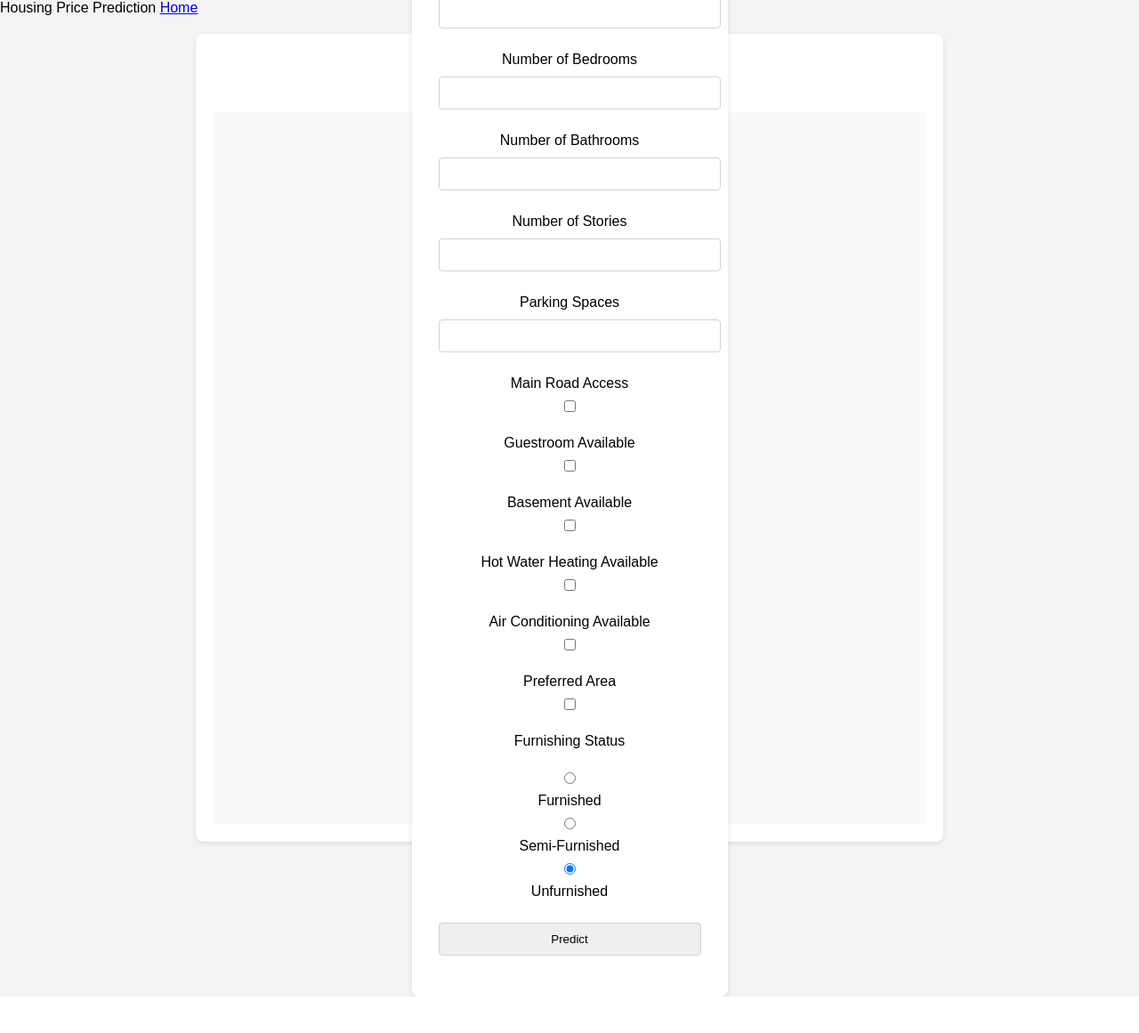
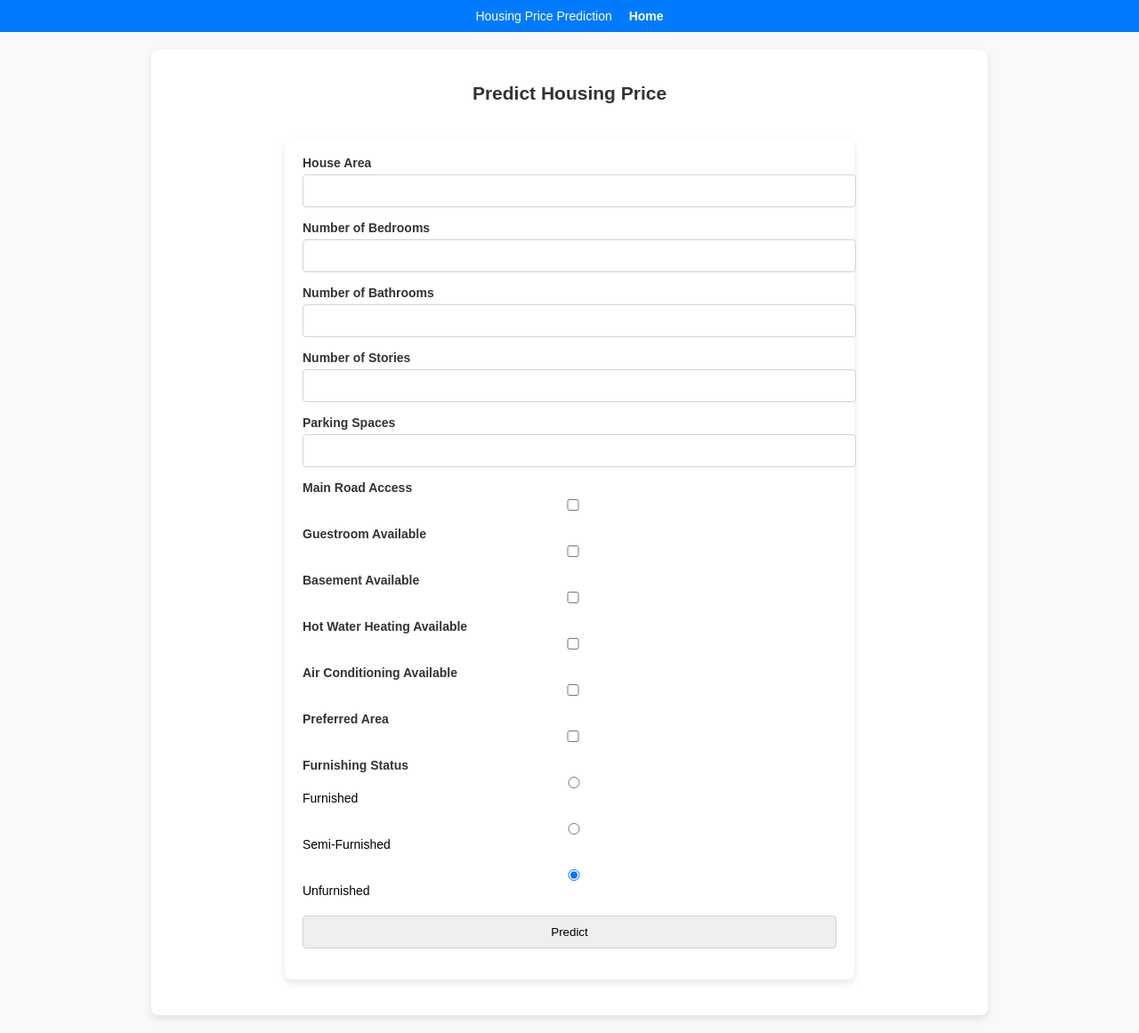
Before and after one commit to spicyneutrino/Housing-Prediction, a Flask app: page / in a window 1280 px wide. Shown: the whole page at 89% size. Before the commit the page ends 1120 px from the top, so only its background shows below. Run offline with Flask 3, Linux system fonts and the light colour scheme; parts of the project's set-up code (start-up, migrations or seed data) failed here and were passed over.

Commit message:
Modify to Add CSS

```diff
--- a/app/static/css/styles.css
+++ b/app/static/css/styles.css
@@ -1,83 +1,42 @@
-/* static/css/styles.css */
+/* Basic reset for body, margins and paddings */
 body {
     font-family: Arial, sans-serif;
-    background-color: #f4f4f4;
     margin: 0;
     padding: 0;
+    background-color: #f9f9f9;
+    font-size: 14px;
 }
 
+/* Navigation styles */
+nav {
+    background-color: #007bff;
+    color: white;
+    padding: 10px;
+    text-align: center;
+}
+
+nav a {
+    color: white;
+    text-decoration: none;
+    margin-left: 15px;
+    font-weight: bold;
+}
+
+nav a:hover {
+    text-decoration: underline;
+}
+
+/* Container for content */
 .container {
-    max-width: 800px;
+    max-width: 900px;
     margin: 20px auto;
     padding: 20px;
-    background: white;
+    background-color: white;
+    box-shadow: 0 4px 8px rgba(0, 0, 0, 0.1);
     border-radius: 8px;
-    box-shadow: 0 2px 5px rgba(0, 0, 0, 0.1);
 }
 
-h1,
-h2 {
-    text-align: center;
-    color: #333;
-}
-
-/* Center the form container */
-.form-container {
-    display: flex;
-    justify-content: center;
-    align-items: center;
-    height: 100vh; /* Full viewport height */
-    background-color: #f8f9fa; /* Optional: Light background */
-}
-
-/* Style for the form */
-form {
-    background: white;
-    padding: 20px 30px;
-    border-radius: 8px;
-    box-shadow: 0 4px 6px rgba(0, 0, 0, 0.1);
-    text-align: center; /* Center form elements inside */
-}
-
-/* Style for individual form elements */
-form input, form select, form button {
-    margin: 10px 0;
-    padding: 10px;
-    width: 100%;
-    max-width: 300px;
-    border: 1px solid #ced4da;
-    border-radius: 4px;
-}
-
-/* Button styling */
-form button {
-    background-color: #007bff;
-    color: white;
-    font-weight: bold;
-    border: none;
-    cursor: pointer;
-    transition: background-color 0.3s;
-}
-
-form button:hover {
-    background-color: #0056b3;
-}
-
-
-/* button {
-    background-color: #007bff;
-    color: white;
-    border: none;
-    padding: 10px 20px;
-    font-size: 16px;
-    border-radius: 4px;
-    cursor: pointer;
-}
-
-button:hover {
-    background-color: #0056b3;
-} */
-
+/* Flash message styling */
 .flash-message {
     padding: 10px;
     margin: 10px 0;
@@ -95,13 +54,100 @@ button:hover {
     color: #721c24;
 }
 
+/* Headings */
+h2 {
+    text-align: center;
+    color: #333;
+}
+
+/* Price container styling */
 .price-container {
     text-align: center;
     margin-top: 20px;
 }
 
 .predicted-price {
-    font-size: 45px;
+    font-size: 2rem;
     font-weight: bold;
     color: #007bff;
 }
+
+/* Form styling */
+.form-container {
+    display: flex;
+    justify-content: center;
+    align-items: center;
+    padding: 20px;
+}
+
+form {
+    width: 100%;
+    max-width: 600px;
+    background: white;
+    padding: 20px;
+    border-radius: 8px;
+    box-shadow: 0 4px 8px rgba(0, 0, 0, 0.1);
+}
+
+/* Style for input fields */
+form div {
+    margin-bottom: 15px;
+}
+
+form label {
+    font-size: 14px;
+    font-weight: bold;
+    color: #333;
+}
+
+form input,
+form select {
+    width: 100%;
+    padding: 10px;
+    margin-top: 5px;
+    border: 1px solid #ced4da;
+    border-radius: 4px;
+}
+
+form button {
+    width: 100%;
+    padding: 10px;
+    background-color: #007bff;
+    color: white;
+    font-weight: bold;
+    border: none;
+    border-radius: 4px;
+    cursor: pointer;
+}
+
+form button:hover {
+    background-color: #0056b3;
+}
+
+/* Error message style */
+.error {
+    color: red;
+    font-size: 12px;
+}
+
+/* Responsive design */
+@media (max-width: 768px) {
+    .form-container {
+        padding: 10px;
+    }
+
+    form {
+        padding: 15px;
+    }
+
+    form input,
+    form select {
+        font-size: 14px;
+        padding: 8px;
+    }
+
+    form button {
+        padding: 8px;
+        font-size: 14px;
+    }
+}
--- a/app/templates/index.html
+++ b/app/templates/index.html
@@ -1,115 +1,115 @@
 {% extends 'base.html' %}
 
 {% block content %}
-<h2>Predict Housing Price</h2>
+<h2 class="form-heading">Predict Housing Price</h2>
 
 <div class="form-container">
     <form action="" method="POST">
         {{ form.hidden_tag() }}
 
-        <p>
-            {{ form.area.label }}<br>
+        <div>
+            {{ form.area.label }}
             {{ form.area(size=32) }}
             {% for error in form.area.errors %}
-            <span style="color:red">[{{ error }}]</span>
+            <span class="error">[{{ error }}]</span>
             {% endfor %}
-        </p>
+        </div>
 
-        <p>
-            {{ form.bedrooms.label }}<br>
+        <div>
+            {{ form.bedrooms.label }}
             {{ form.bedrooms(size=32) }}
             {% for error in form.bedrooms.errors %}
-            <span style="color:red">[{{ error }}]</span>
+            <span class="error">[{{ error }}]</span>
             {% endfor %}
-        </p>
+        </div>
 
-        <p>
-            {{ form.bathrooms.label }}<br>
+        <div>
+            {{ form.bathrooms.label }}
             {{ form.bathrooms(size=32) }}
             {% for error in form.bathrooms.errors %}
-            <span style="color:red">[{{ error }}]</span>
+            <span class="error">[{{ error }}]</span>
             {% endfor %}
-        </p>
+        </div>
 
-        <p>
-            {{ form.stories.label }}<br>
+        <div>
+            {{ form.stories.label }}
             {{ form.stories(size=32) }}
             {% for error in form.stories.errors %}
-            <span style="color:red">[{{ error }}]</span>
+            <span class="error">[{{ error }}]</span>
             {% endfor %}
-        </p>
+        </div>
 
-        <p>
-            {{ form.parking.label }}<br>
+        <div>
+            {{ form.parking.label }}
             {{ form.parking(size=32) }}
             {% for error in form.parking.errors %}
-            <span style="color:red">[{{ error }}]</span>
+            <span class="error">[{{ error }}]</span>
             {% endfor %}
-        </p>
+        </div>
 
-        <p>
+        <div>
             {{ form.mainroad.label }}
             {{ form.mainroad() }}
             {% for error in form.mainroad.errors %}
-            <span style="color:red">[{{ error }}]</span>
+            <span class="error">[{{ error }}]</span>
             {% endfor %}
-        </p>
+        </div>
 
-        <p>
+        <div>
             {{ form.guestroom.label }}
             {{ form.guestroom() }}
             {% for error in form.guestroom.errors %}
-            <span style="color:red">[{{ error }}]</span>
+            <span class="error">[{{ error }}]</span>
             {% endfor %}
-        </p>
+        </div>
 
-        <p>
+        <div>
             {{ form.basement.label }}
             {{ form.basement() }}
             {% for error in form.basement.errors %}
-            <span style="color:red">[{{ error }}]</span>
+            <span class="error">[{{ error }}]</span>
             {% endfor %}
-        </p>
+        </div>
 
-        <p>
+        <div>
             {{ form.hotwaterheating.label }}
             {{ form.hotwaterheating() }}
             {% for error in form.hotwaterheating.errors %}
-            <span style="color:red">[{{ error }}]</span>
+            <span class="error">[{{ error }}]</span>
             {% endfor %}
-        </p>
+        </div>
 
-        <p>
+        <div>
             {{ form.airconditioning.label }}
             {{ form.airconditioning() }}
             {% for error in form.airconditioning.errors %}
-            <span style="color:red">[{{ error }}]</span>
+            <span class="error">[{{ error }}]</span>
             {% endfor %}
-        </p>
+        </div>
 
-        <p>
+        <div>
             {{ form.prefarea.label }}
             {{ form.prefarea() }}
             {% for error in form.prefarea.errors %}
-            <span style="color:red">[{{ error }}]</span>
+            <span class="error">[{{ error }}]</span>
             {% endfor %}
-        </p>
+        </div>
 
-        <p>
-            {{ form.furnishing_status.label }}<br>
+        <div>
+            {{ form.furnishing_status.label }}
             {% for subfield in form.furnishing_status %}
-        <div>
-            {{ subfield }} {{ subfield.label.text }}
+            <div>
+                {{ subfield }} {{ subfield.label.text }}
+            </div>
+            {% endfor %}
+            {% for error in form.furnishing_status.errors %}
+            <span class="error">[{{ error }}]</span>
+            {% endfor %}
         </div>
-        {% endfor %}
-        {% for error in form.furnishing_status.errors %}
-        <span style="color:red">[{{ error }}]</span>
-        {% endfor %}
-        </p>
 
-        <p>
-            {{ form.submit() }}
-        </p>
+        <div class="form-button">
+            {{ form.submit(class="btn btn-primary") }}
+        </div>
     </form>
 </div>
 
```
